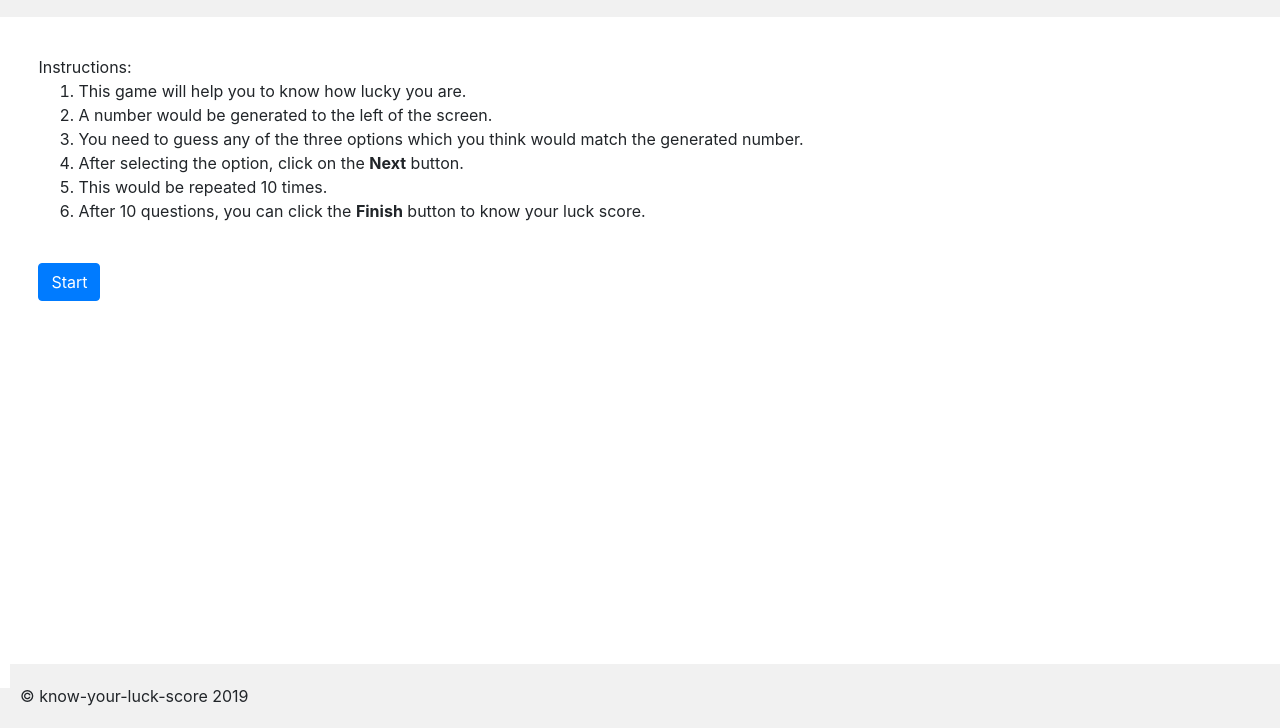
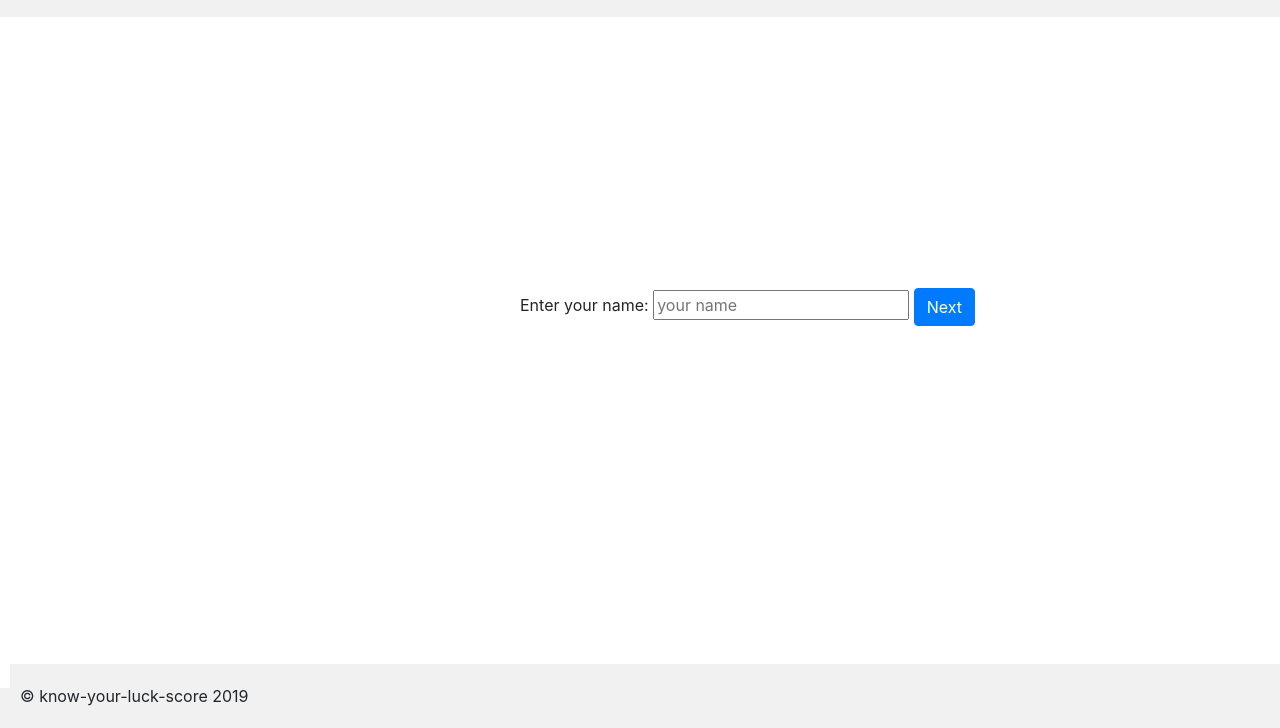
Before and after one commit to Harkishen-Singh/know-your-luck-score, a website: page index.html at #!/luck in a window 1280 px wide. Shown: the part 72-800 px from the top of the page. Drawn offline with nearby package versions, Linux system fonts and the light colour scheme.

Commit message:
minor fixes
Signed-off-by: Harkishen-Singh <harkishensingh@hotmail.com>

```diff
--- a/app.js
+++ b/app.js
@@ -133,7 +133,11 @@ app.controller('front-desk-controller', function($scope, $mainService, $location
 	};
 });
 
-app.controller('general-controller', function($scope,$mainService) {
+app.controller('general-controller', function($scope, $mainService, $location) {
+	if (!global.throughProperRoute) {
+		$location.path('/');
+	}
+
 	$scope.username = $mainService.getUsername();
 	$scope.properRoute = global.throughProperRoute;
 	$scope.showAnswers = false;
--- a/package.json
+++ b/package.json
@@ -5,7 +5,7 @@
   "main": "app.js",
   "scripts": {
     "test": "echo \"Error: no test specified\" && exit 1",
-    "start": "http-server . -p 9090"
+    "start": "http-server . -p 8080"
   },
   "repository": {
     "type": "git",
```
Also changed, not shown: components/lucky.html (+3 -7 lines), readme.md (added).
